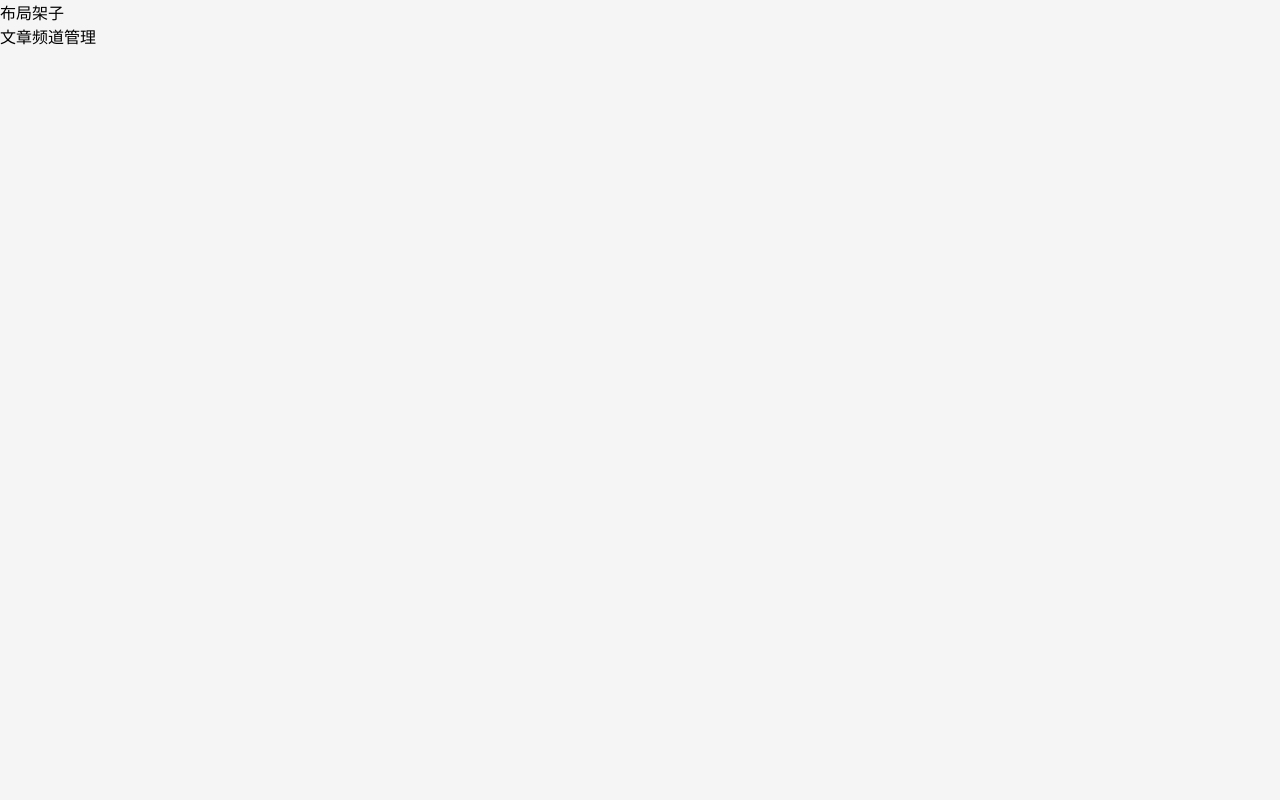
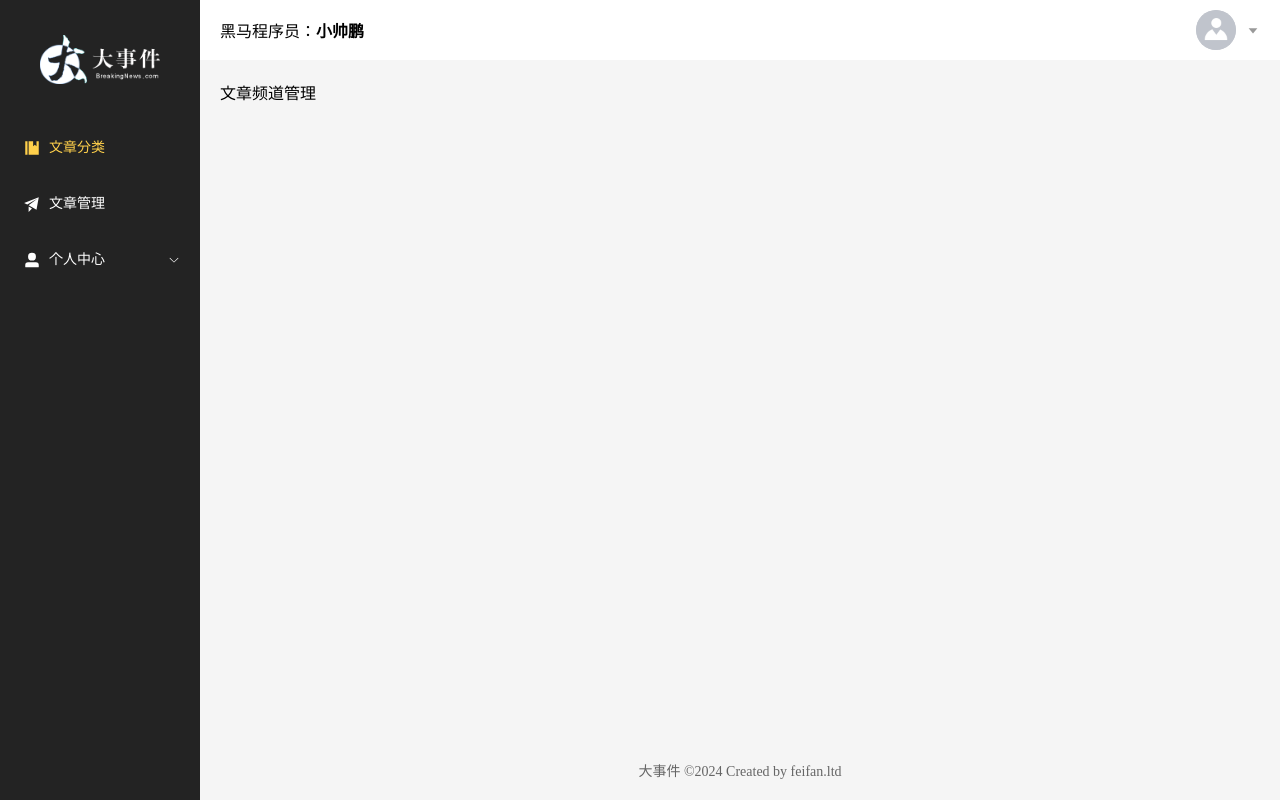
Before and after one commit to feifan0620/big-event-admin, a Vue app: page /article/channel in a window 1280 px wide. Built offline with nearby package versions, Linux system fonts and the light colour scheme.

Commit message:
feat(layout): 添加布局组件并实现路由守卫
- 在 layout 目录下创建了 LayoutView 组件
- 在 router 中添加了 beforeEach 路由守卫，用于判断用户登录状态
- 在 login 目录下修改了 LoginView 组件，添加了登录成功后的路由跳转

```diff
--- a/src/router/index.js
+++ b/src/router/index.js
@@ -1,3 +1,4 @@
+import { useUserStore } from '@/stores'
 import { createRouter, createWebHistory } from 'vue-router'
 
 const router = createRouter({
@@ -34,4 +35,11 @@
   ]
 })
 
+router.beforeEach((to) => {
+  const userStore = useUserStore()
+  if (userStore.token && to.path !== '/login') {
+    return '/login'
+  }
+})
+
 export default router
--- a/src/views/layout/index.vue
+++ b/src/views/layout/index.vue
@@ -1,6 +1,128 @@
-<script setup></script>
+<script setup>
+import {
+  Management,
+  Promotion,
+  UserFilled,
+  User,
+  Crop,
+  EditPen,
+  SwitchButton,
+  CaretBottom
+} from '@element-plus/icons-vue'
+import avatar from '@/assets/default.png'
+</script>
+
 <template>
-  <div>布局架子</div>
-  <router-view></router-view>
+  <el-container class="layout-container">
+    <el-aside width="200px">
+      <div class="el-aside__logo"></div>
+      <el-menu
+        active-text-color="#ffd04b"
+        background-color="#232323"
+        :default-active="$route.path"
+        text-color="#fff"
+        router
+      >
+        <el-menu-item index="/article/channel">
+          <el-icon><Management /></el-icon>
+          <span>文章分类</span>
+        </el-menu-item>
+        <el-menu-item index="/article/manage">
+          <el-icon><Promotion /></el-icon>
+          <span>文章管理</span>
+        </el-menu-item>
+        <el-sub-menu index="/user">
+          <template #title>
+            <el-icon><UserFilled /></el-icon>
+            <span>个人中心</span>
+          </template>
+          <el-menu-item index="/user/profile">
+            <el-icon><User /></el-icon>
+            <span>基本资料</span>
+          </el-menu-item>
+          <el-menu-item index="/user/avatar">
+            <el-icon><Crop /></el-icon>
+            <span>更换头像</span>
+          </el-menu-item>
+          <el-menu-item index="/user/password">
+            <el-icon><EditPen /></el-icon>
+            <span>重置密码</span>
+          </el-menu-item>
+        </el-sub-menu>
+      </el-menu>
+    </el-aside>
+    <el-container>
+      <el-header>
+        <div>黑马程序员：<strong>小帅鹏</strong></div>
+        <el-dropdown placement="bottom-end">
+          <span class="el-dropdown__box">
+            <el-avatar :src="avatar" />
+            <el-icon><CaretBottom /></el-icon>
+          </span>
+          <template #dropdown>
+            <el-dropdown-menu>
+              <el-dropdown-item command="profile" :icon="User"
+                >基本资料</el-dropdown-item
+              >
+              <el-dropdown-item command="avatar" :icon="Crop"
+                >更换头像</el-dropdown-item
+              >
+              <el-dropdown-item command="password" :icon="EditPen"
+                >重置密码</el-dropdown-item
+              >
+              <el-dropdown-item command="logout" :icon="SwitchButton"
+                >退出登录</el-dropdown-item
+              >
+            </el-dropdown-menu>
+          </template>
+        </el-dropdown>
+      </el-header>
+      <el-main>
+        <router-view></router-view>
+      </el-main>
+      <el-footer>大事件 ©2024 Created by feifan.ltd</el-footer>
+    </el-container>
+  </el-container>
 </template>
-<style scoped lang="scss"></style>
+
+<style lang="scss" scoped>
+.layout-container {
+  height: 100vh;
+  .el-aside {
+    background-color: #232323;
+    &__logo {
+      height: 120px;
+      background: url('@/assets/logo.png') no-repeat center / 120px auto;
+    }
+    .el-menu {
+      border-right: none;
+    }
+  }
+  .el-header {
+    background-color: #fff;
+    display: flex;
+    align-items: center;
+    justify-content: space-between;
+    .el-dropdown__box {
+      display: flex;
+      align-items: center;
+      .el-icon {
+        color: #999;
+        margin-left: 10px;
+      }
+
+      &:active,
+      &:focus {
+        outline: none;
+      }
+    }
+  }
+  .el-footer {
+    display: flex;
+    align-items: center;
+    justify-content: center;
+    font-size: 14px;
+    color: #666;
+  }
+}
+</style>
--- a/src/views/login/LoginView.vue
+++ b/src/views/login/LoginView.vue
@@ -4,6 +4,8 @@
 import { User, Lock } from '@element-plus/icons-vue'
 import { ElMessage } from 'element-plus'
 import { ref, watch } from 'vue'
+import { useRouter } from 'vue-router'
+const router = useRouter()
 const userStore = useUserStore()
 const isRegister = ref(false)
 const formModel = ref({
@@ -56,6 +58,7 @@
   const res = await userLoginService(formModel.value)
   userStore.setToken(res.data.token)
   ElMessage.success('登录成功')
+  router.push('/')
 }
 
 /**
```
